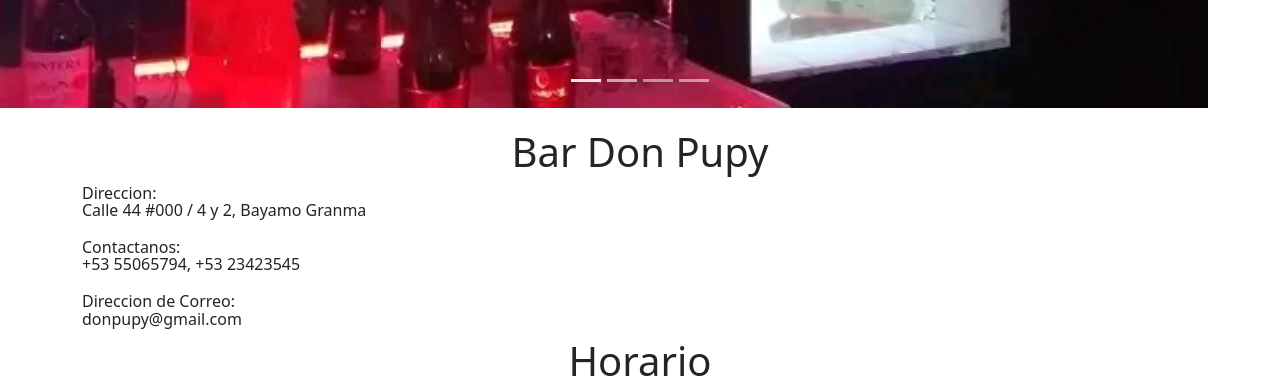
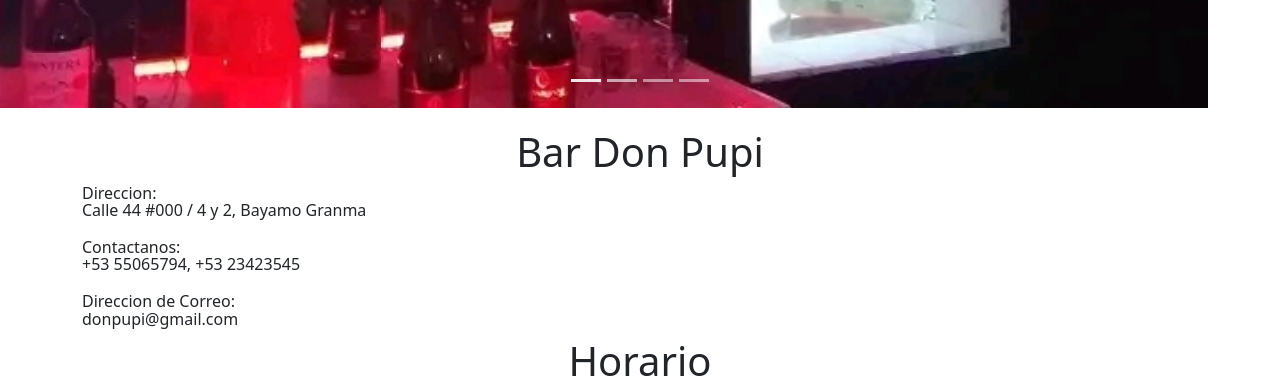
Before and after one commit to Hector201-david/MiCali, a plain HTML site: page index.html in a window 1280 px wide. Shown: the part 900-1280 px from the top of the page. Drawn offline with Linux system fonts and the light colour scheme; grey boxes are pictures that could not be loaded.

Commit message:
Update index.html

```diff
--- a/index.html
+++ b/index.html
@@ -99,7 +99,7 @@
 
     <div class="container">
         <div class="row">
-            <h1 id="nameBar">Bar Don Pupy</h1>
+            <h1 id="nameBar">Bar Don Pupi</h1>
 
 
             <h6>Direccion:</h6>
@@ -107,7 +107,7 @@
             <h6>Contactanos:</h6>
             <p id="info2">+53 55065794, +53 23423545</p>
             <h6>Direccion de Correo:</h6>
-            <p id="info3">donpupy@gmail.com</p>
+            <p id="info3">donpupi@gmail.com</p>
 
 
             <h1 id="namehorario">Horario</h1>
```
